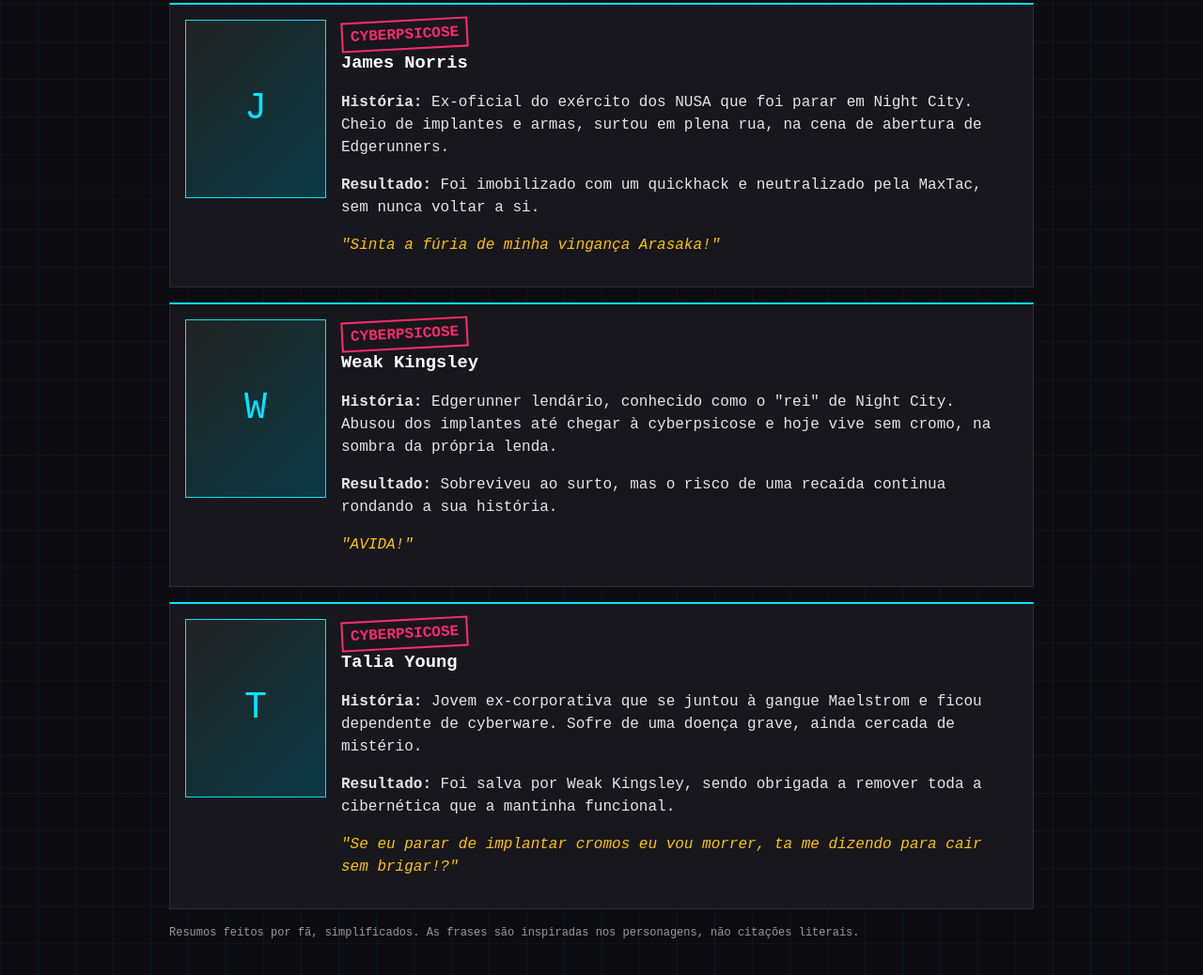
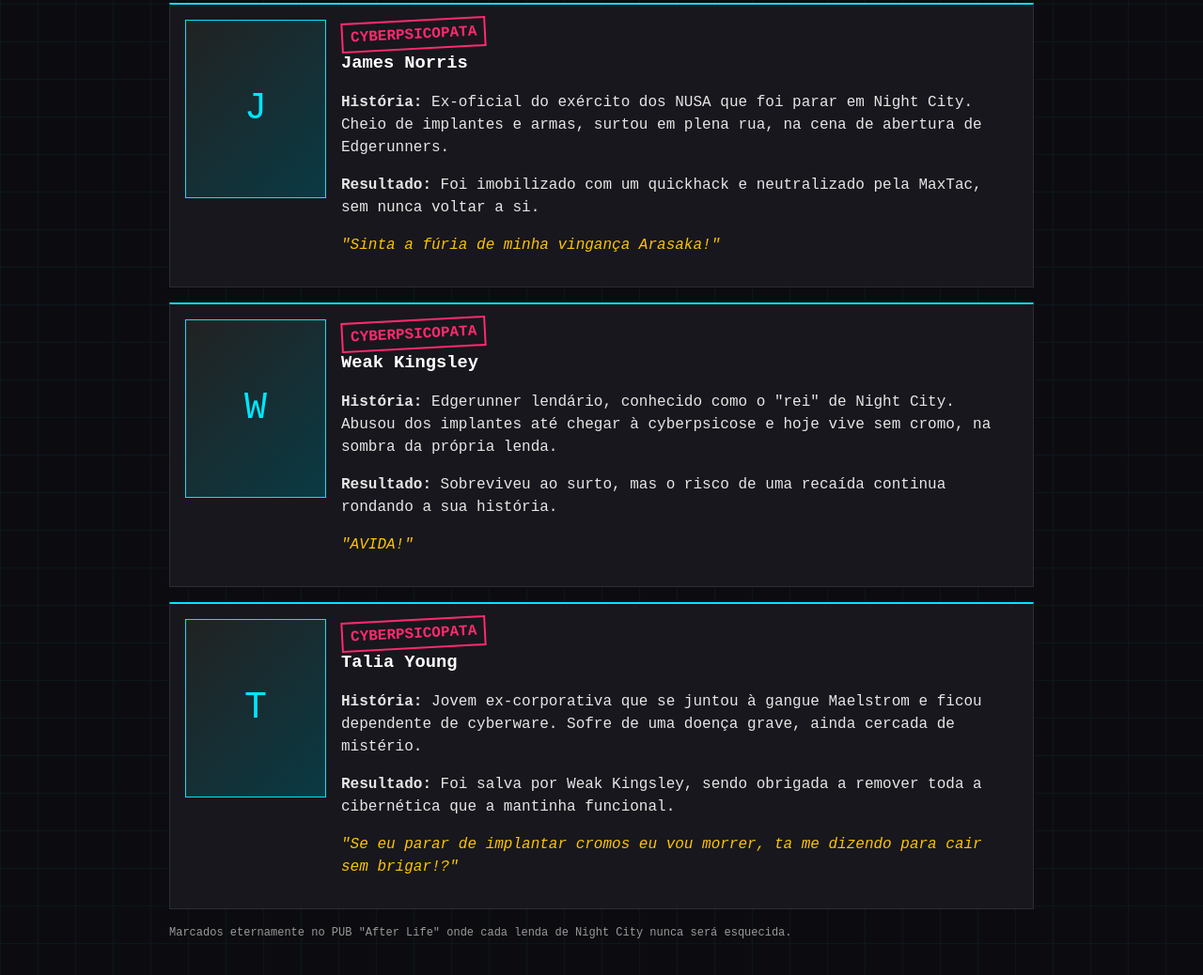
Before and after one commit to NicolasMussinhati/ProjetoIndv.Cybas, a website: page public/personagens.html in a window 1280 px wide. Shown: the part 916-1954 px from the top of the page at 94% size. Drawn offline with Linux system fonts and the light colour scheme.

```diff
--- a/public/personagens.html
+++ b/public/personagens.html
@@ -23,8 +23,7 @@
         todas as outras.</h3>
     </div>
     <div id="lista"></div>
-    <p class="pequeno">Resumos feitos por fã, simplificados. As frases são inspiradas nos personagens, não citações
-      literais.</p>
+    <p class="pequeno">Marcados eternamente no PUB "After Life" onde cada lenda de Night City nunca será esquecida.</p>
   </div>
   <script>
     // Cada personagem usa a mesma posição nos vetores. Para adicionar outro, inclua um item em cada vetor.
@@ -54,7 +53,7 @@
     var html = "";
     for (var i = 0; i < nomes.length; i++) {
       html += '<div class="caixa ficha"><div class="foto">' + nomes[i][0] + '<img src="assets/imgs/' + imagens[i] + '" onerror="this.style.display=\'none\'"></div>';
-      html += '<div class="dados"><span class="carimbo">CYBERPSICOSE</span><h3>' + nomes[i] + '</h3>';
+      html += '<div class="dados"><span class="carimbo">CYBERPSICOPATA</span><h3>' + nomes[i] + '</h3>';
       html += '<p><b>História:</b> ' + historias[i] + '</p><p><b>Resultado:</b> ' + resultados[i] + '</p>';
       html += '<p class="frase">' + frases[i] + '</p></div></div>';
     }
```
